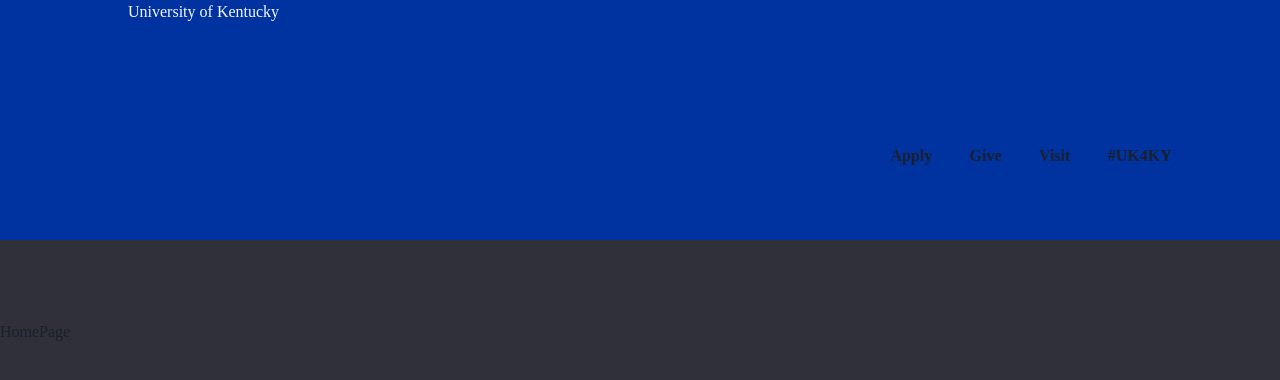
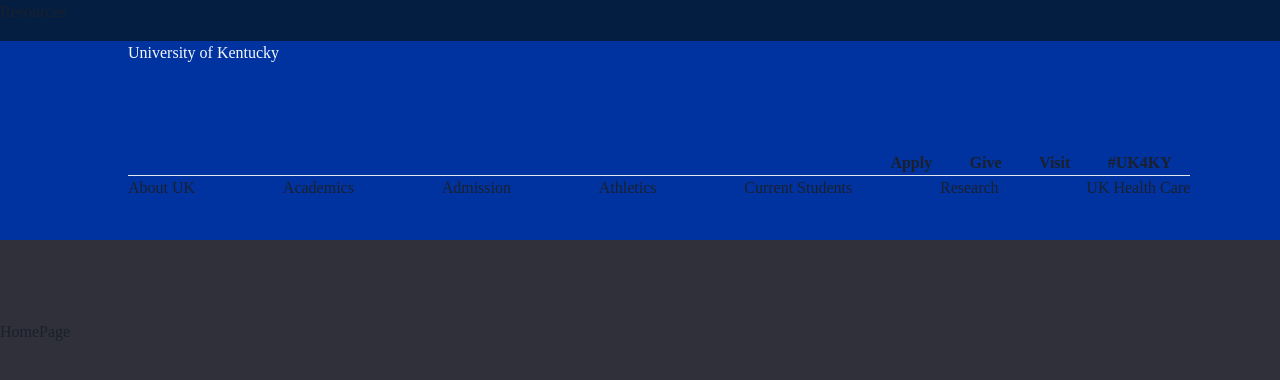
Before and after one commit to edlopez000/University-of-Kentucky, a React (Create React App) app: page / in a window 1280 px wide. Shown: the top 380 px of the page. Built offline with nearby package versions, Linux system fonts and the light colour scheme.

Commit message:
updated navbar with hr and lower link section

```diff
--- a/src/components/Navbar.js
+++ b/src/components/Navbar.js
@@ -1,52 +1,60 @@
-import React from 'react'
-import { Box, Text, Link } from '@chakra-ui/react'
+import React from 'react';
+import { Box, Text, Link, List, ListItem } from '@chakra-ui/react';
 
 export default function Navbar() {
-    return (
-        <Box w="100%"
-            bg="orange"
-            h="15em"
-            bg="brand.900"
-        >
+	return (
+		<Box w="100%" bg="orange" h="15em" bg="brand.900">
             <Box
-                h="70%"
-                w="83%"
-                ml="8em"
-                d='flex'
-                justifyContent="space-between">
-                <Text
-                    color="brand.100"
-                >University of Kentucky
-             </Text>
-                <Box
-                    w="30%"
-                    d='flex'
-                    justifyContent='space-around'
-                    alignItems="end"
-                    fontWeight="extrabold"
-                >
-                    <Link
+             w="100%"
+             h="17%"
+             bg="brand.300">
+                <Text>Resources</Text>
+            </Box>
+			<Box
+             w="83%"
+             ml="8em"
+             h="80%">
+				<Box h="70%" d="flex" justifyContent="space-between">
+					<Text color="brand.100">University of Kentucky</Text>
+					<Box w="30%" d="flex" justifyContent="space-around" alignItems="end" fontWeight="extrabold">
+						<Link>Apply</Link>
 
-                    >
-                        Apply
-             </Link>
+						<Link>Give</Link>
 
-                    <Link
-                    >
-                        Give
-             </Link>
+						<Link>Visit</Link>
 
-                    <Link
-                    >
-                        Visit
-             </Link>
+						<Link>#UK4KY</Link>
+					</Box>
 
-                    <Link
-                    >
-                        #UK4KY
-             </Link>
-                </Box>
-            </Box>
-        </Box>
-    )
+				</Box>
+                <hr />
+                <List
+                 d='flex'
+                 flexDirection='row'
+                 justifyContent="space-between">
+                    <ListItem>
+                        <Link>About UK</Link>
+                    </ListItem>
+                    <ListItem>
+                        <Link>Academics</Link>
+                    </ListItem>
+                    <ListItem>
+                        <Link>Admission</Link>
+                    </ListItem>
+                    <ListItem>
+                        <Link>Athletics</Link>
+                    </ListItem>
+                    <ListItem>
+                        <Link>Current Students</Link>
+                    </ListItem>
+                    <ListItem>
+                        <Link>Research</Link>
+                    </ListItem>
+                    <ListItem>
+                        <Link>UK Health Care</Link>
+                    </ListItem>
+                </List>
+			</Box>
+		</Box>
+	);
 }
--- a/src/theme.js
+++ b/src/theme.js
@@ -12,6 +12,7 @@ const theme = extendTheme({
     colors: {
         brand: {
             100: "#f7fafc",
+            300: "#041E42",
             900: "#0033A0"
         },
         buttons: {
```
